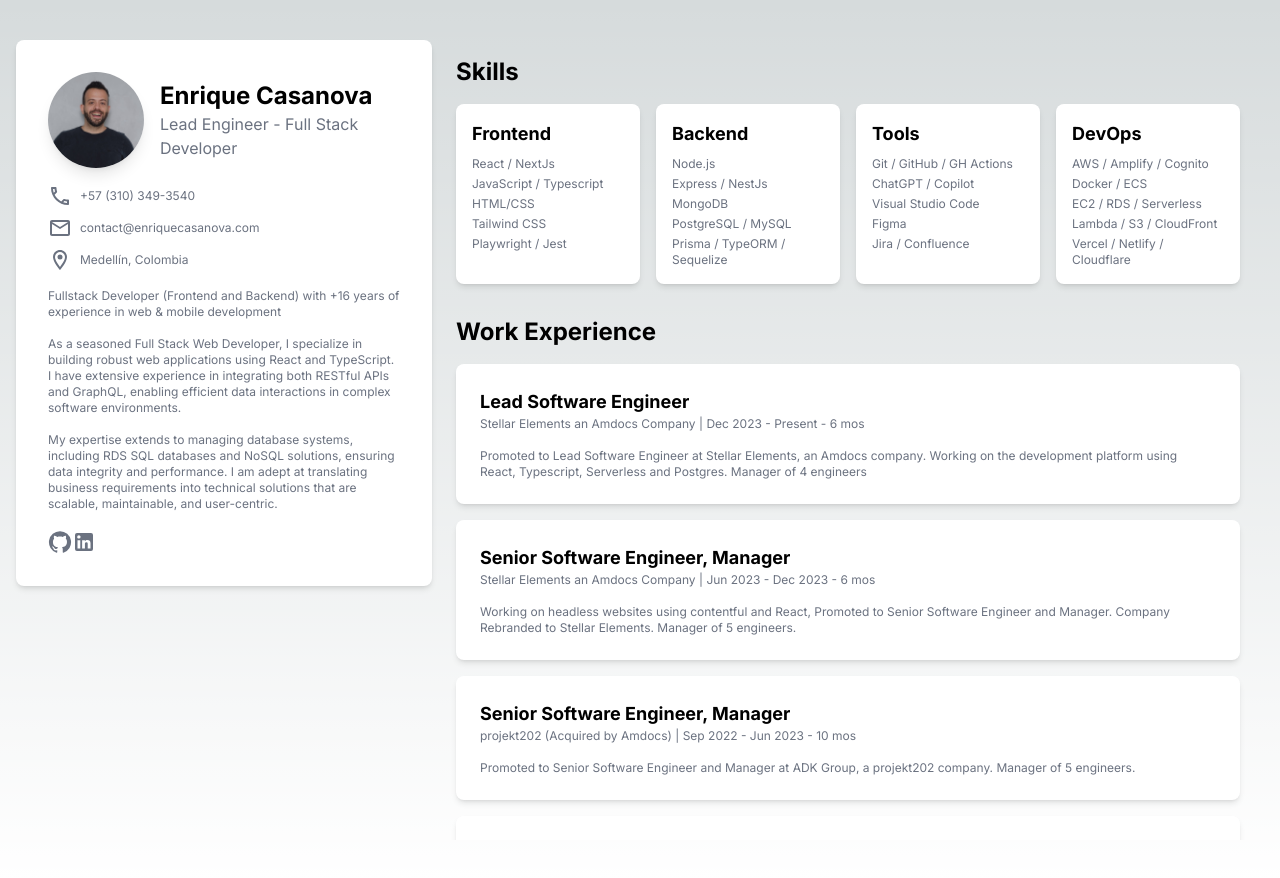
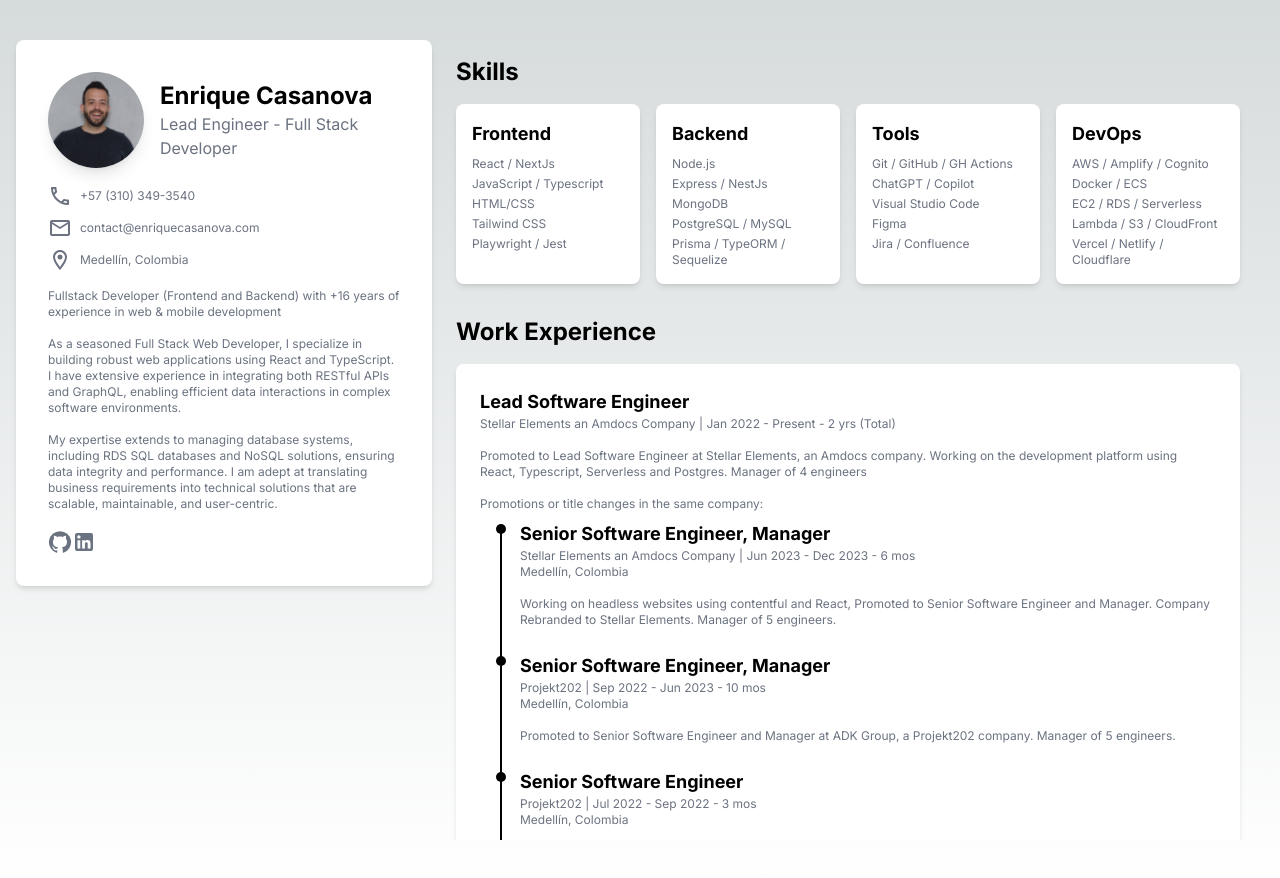
Before and after one commit to ecasanova/website, a Next.js app: page / in a window 1280 px wide. Built offline with nearby package versions, Linux system fonts and the light colour scheme.

Commit message:
chore: Update Card component to include child cards in Curriculum

```diff
--- a/src/components/Card.jsx
+++ b/src/components/Card.jsx
@@ -1,8 +1,35 @@
 import Link from 'next/link';
 
-export function Card({ title, company, date, description, companyUrl='#', city }) {
+export function Card({ title, company, date, description, companyUrl='#', city, childs }) {
     return (
         <div className="bg-white dark:bg-gray-800 rounded-lg p-6 shadow-md my-4">
+            <h3 className="text-lg font-bold">{title}</h3>
+            <p className="text-gray-500 dark:text-gray-400 text-xs"><Link href={companyUrl} aria-label={company + ' website'} target={ (companyUrl === "#") ? "_self" : "_blank" } className={ (companyUrl === "#") ? "hover:initial" : "hover:underline" }>{company}</Link> | {date}</p>
+            <p className="text-gray-500 dark:text-gray-400 text-xs">{city}</p>
+            {description && (
+                <ul className="mt-4 space-y-2 text-gray-500 dark:text-gray-400 text-xs">
+                    <li><p>{description}</p></li>
+                </ul>
+            )}
+            {childs && (
+                <div className="mt-4 space-y-2 text-xs">
+                    <p className="text-gray-500 dark:text-gray-400 text-xs">Promotions or title changes in the same company:</p>
+                    <ul className='ml-4'>
+                        {childs.map((child, index) => (
+                            <li className={`relative pl-6 before:content-[''] before:absolute before:left-0 before:top-1 before:bg-black dark:before:bg-white before:w-2.5 before:h-2.5 before:rounded-full ${index !== childs.length - 1 ? 'after:content-[""] after:absolute after:left-[4px] after:top-2.5 after:w-0.5 after:h-full after:bg-black dark:after:bg-white' : ''}`} key={index}>
+                                <Child {...child}  />
+                            </li>
+                        ))}
+                    </ul>
+                </div>
+            )}
+        </div>
+    )
+}
+
+export function Child({ title, company, date, description, companyUrl='#', city }) {
+    return (
+        <div className="pb-6">
             <h3 className="text-lg font-bold">{title}</h3>
             <p className="text-gray-500 dark:text-gray-400 text-xs"><Link href={companyUrl} aria-label={company + ' website'} target={ (companyUrl === "#") ? "_self" : "_blank" } className={ (companyUrl === "#") ? "hover:initial" : "hover:underline" }>{company}</Link> | {date}</p>
             <p className="text-gray-500 dark:text-gray-400 text-xs">{city}</p>
--- a/src/components/Curriculum.jsx
+++ b/src/components/Curriculum.jsx
@@ -7,10 +7,10 @@
     "title": "Lead Software Engineer",
     "company": "Stellar Elements an Amdocs Company",
     "companyUrl": "https://www.stellarelements.com/",
-    "date": "Dec 2023 - Present - 6 mos",
+    "date": "Jan 2022 - Present - 2 yrs (Total)",
     "city": "Medellín, Colombia",
-    "description": "Promoted to Lead Software Engineer at Stellar Elements, an Amdocs company. Working on the development platform using React, Typescript, Serverless and Postgres. Manager of 4 engineers"
-  },
+    "description": "Promoted to Lead Software Engineer at Stellar Elements, an Amdocs company. Working on the development platform using React, Typescript, Serverless and Postgres. Manager of 4 engineers",
+    "childs": [
       {
         "title": "Senior Software Engineer, Manager",
         "company": "Stellar Elements an Amdocs Company",
@@ -21,28 +21,31 @@
       },
       {
         "title": "Senior Software Engineer, Manager",
-    "company": "projekt202 (Acquired by Amdocs)",
+        "company": "Projekt202",
         "companyUrl": "https://www.linkedin.com/company/projekt202/?originalSubdomain=co",
         "date": "Sep 2022 - Jun 2023 - 10 mos",
         "city": "Medellín, Colombia",
-    "description": "Promoted to Senior Software Engineer and Manager at ADK Group, a projekt202 company. Manager of 5 engineers."
+        "description": "Promoted to Senior Software Engineer and Manager at ADK Group, a Projekt202 company. Manager of 5 engineers."
       },
       {
         "title": "Senior Software Engineer",
-    "company": "ADK Group (Acquired by projekt202)",
+        "company": "Projekt202",
         "companyUrl": "https://www.adkgroup.com/",
         "date": "Jul 2022 - Sep 2022 - 3 mos",
         "city": "Medellín, Colombia",
-    "description": "Promoted to Senior Software Engineer at ADK Group, a projekt202 company."
+        "description": "Promoted to Senior Software Engineer at ADK Group, a Projekt202 company."
       },
       {
         "title": "Software Engineer",
-    "company": "projekt202 (Acquired by Amdocs)",
+        "company": "ADK Group",
         "companyUrl": "https://www.adkgroup.com/",
         "date": "Jan 2022 - Jul 2022 - 7 mos",
         "city": "Medellín, Colombia",
-    "description": "Software Developer at ADK Group, a projekt202 company. Skills: React, NextJs, Headless CMS Contentful / Strapi, NodeJS, Wordpress, AWS, Vercel, Netlify, Hasura"
+        "description": "Software Developer at ADK Group, a Projekt202 company. Skills: React, NextJs, Headless CMS Contentful / Strapi, NodeJS, Wordpress, AWS, Vercel, Netlify, Hasura"
+      }
+    ]
   },
+,
   {
     "title": "Full Stack Developer - Team Lead",
     "company": "RV Dev",
@@ -65,7 +68,7 @@
     "companyUrl": "https://wikot.com/",
     "date": "Apr 2015 - Jun 2019 · 4 yrs 3 mos",
     "city": "Bogotá, Colombia",
-    "description": "Management of digital technological development projects for clients of the agency: Samsung / Cheil, Pernod Ricard, Volkswagen, Alcatel, Totto, Benotto, IDB, seats Cloud platform administration (Linode and AWS) Development and integration of websites with Salesforce Marketing Cloud for the BID client Wikot is a pioneering integrated creativity agency in the experience of combining traditional advertising with new communication technologies. The company's headquarters are in Caracas and it has a presence in Chile, Mexico, Peru, Ecuador, Miami, Panama, Spain and Colombia. Skills: Angular, NodeJs, PHP, Wordpress, Apache, AWS Manager of 4 persons"
+    "description": "Management of digital technological development projects for clients of the agency: Samsung / Cheil, Pernod Ricard, Volkswagen, Alcatel, Totto, Benotto, IDB, seats Cloud platform administration (Linode and AWS) Development and integration of websites with Salesforce Marketing Cloud for the BID client Wikot is a pioneering integrated creativity agency in the experience of combining traditional advertising with new communication technologies. The company's headquarters are in Caracas and it has a presence in Chile, Mexico, Peru, Ecuador, Miami, Panama, Spain and Colombia. Skills: Angular, NodeJs, PHP, Wordpress, Apache, AWS. Manager of 4 persons"
   },
   {
     "title": "Wordpress Developer - Freelancer",
@@ -85,12 +88,12 @@
   },
   {
     "title": "Web Development Manager",
-    "company": "CINEX",
+    "company": "CINEX - Evenpro Group",
     "companyUrl": "https://www.cinex.com.ve/",
-    "date": "Nov 2013 - Oct 2014 · 1 yr",
+    "date": "Jan 2010 - Oct 2014 · 3.5 yrs (Total)",
     "city": "Caracas, Venezuela",
-    "description": "Direct multidisciplinary team for the Management of Innovation Projects and Adaptation of the Cinex's technological and transactional sales platform. Management of content projects and digital solutions in support of the different Managements of the Evenpro Group - Cinex. Skills: PHP, MySQL, RestApi, Vista Cinema, Soap, Online payments. Manager of 4 persons"
-  },
+    "description": "Direct multidisciplinary team for the Management of Innovation Projects and Adaptation of the Cinex's technological and transactional sales platform. Management of content projects and digital solutions in support of the different Managements of the Evenpro Group - Cinex. Skills: PHP, MySQL, RestApi, Vista Cinema, Soap, Online payments. Manager of 4 persons",
+    "childs": [
       {
         "title": "Web Development Manager",
         "company": "Evenpro",
@@ -106,7 +109,10 @@
         "date": "Jun 2010 - Jan 2012 · 1 yr 8 mos",
         "city": "Caracas, Venezuela",
         "description": "Development of a content management system, applications and functionalities for the construction of the new website of the company. Integration of plugins and widgets for add functionalities within the web page, to share content with the Facebook and Twitter communities."
+      }
+    ]
   },
+  ,
   {
     "title": "Senior PHP Developer - Freelancer",
     "company": "Hotel Shelter Suites",
@@ -219,6 +225,7 @@
                     company={entry.company}
                     date={entry.date}
                     description={entry.description}
+                    childs={entry.childs ?? []}
                   />
                 ))}
               </div>
```
Lines whose indentation alone changed are shown as unchanged.
